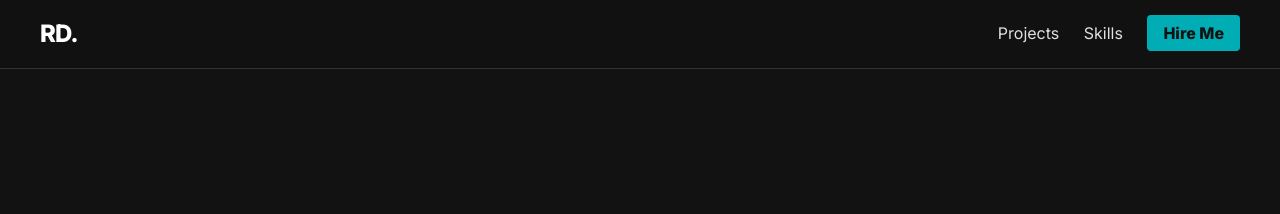
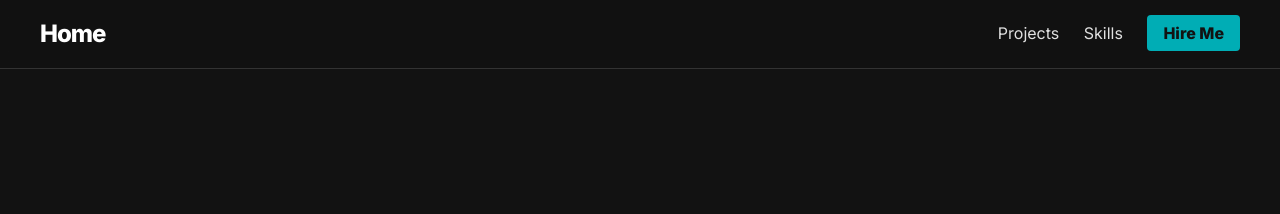
Before and after one commit to IamRaNo/iamrano.github.io, a Jekyll site: the page built from index.md, in a window 1280 px wide. Shown: the top 214 px of the page. Built offline with Jekyll 4.4.1, drawn with Linux system fonts in a browser that asks for light colours.

Commit message:
Update default.html

```diff
--- a/_layouts/default.html
+++ b/_layouts/default.html
@@ -12,10 +12,10 @@
 
     <nav class="navbar">
         <div class="container nav-container">
-            <a href="/" class="logo">RD.</a>
+            <a href="/" class="logo">Home</a>
             <div class="nav-links">
                 <a href="#featured-projects">Projects</a>
-                <a href="#🛠 Technical Skills">Skills</a>
+                <a href="#technical-skills">Skills</a>
                 <a href="mailto:dasranojoy9@gmail.com" class="btn-highlight">Hire Me</a>
             </div>
         </div>
```
